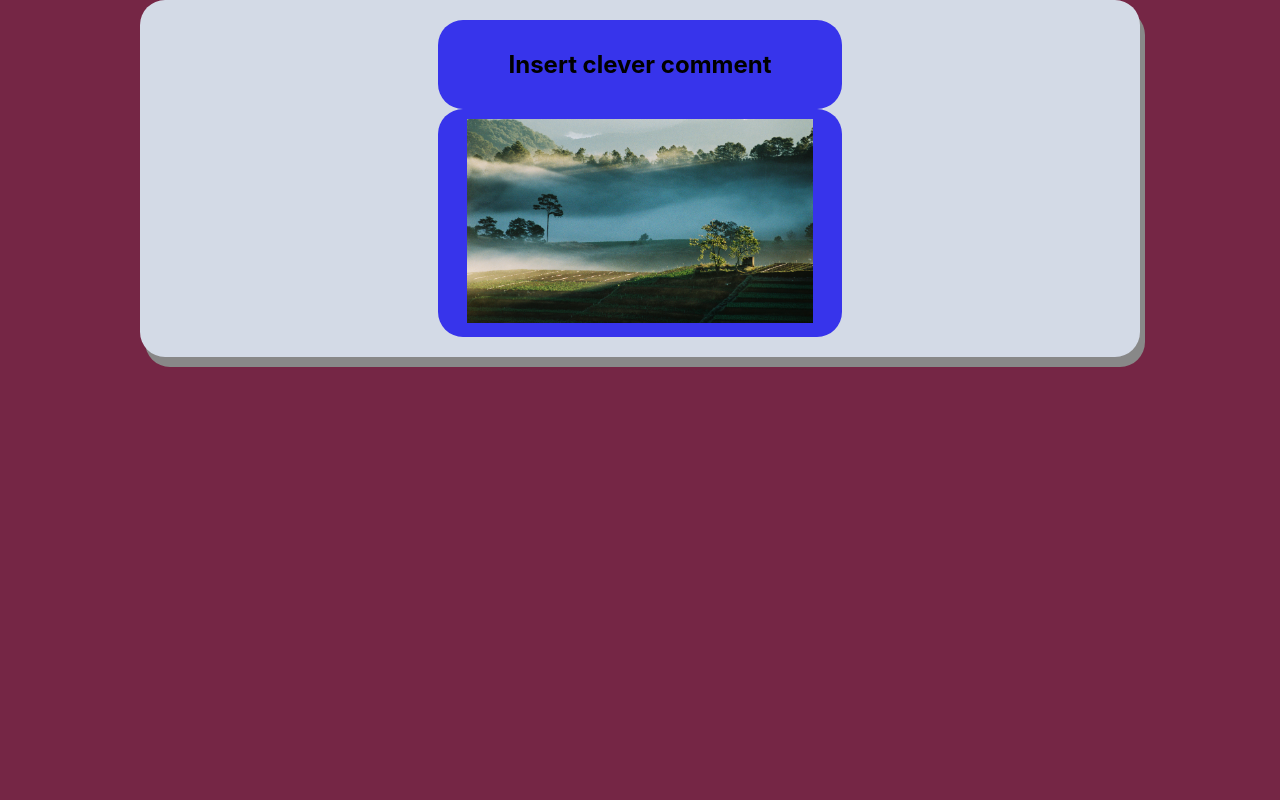
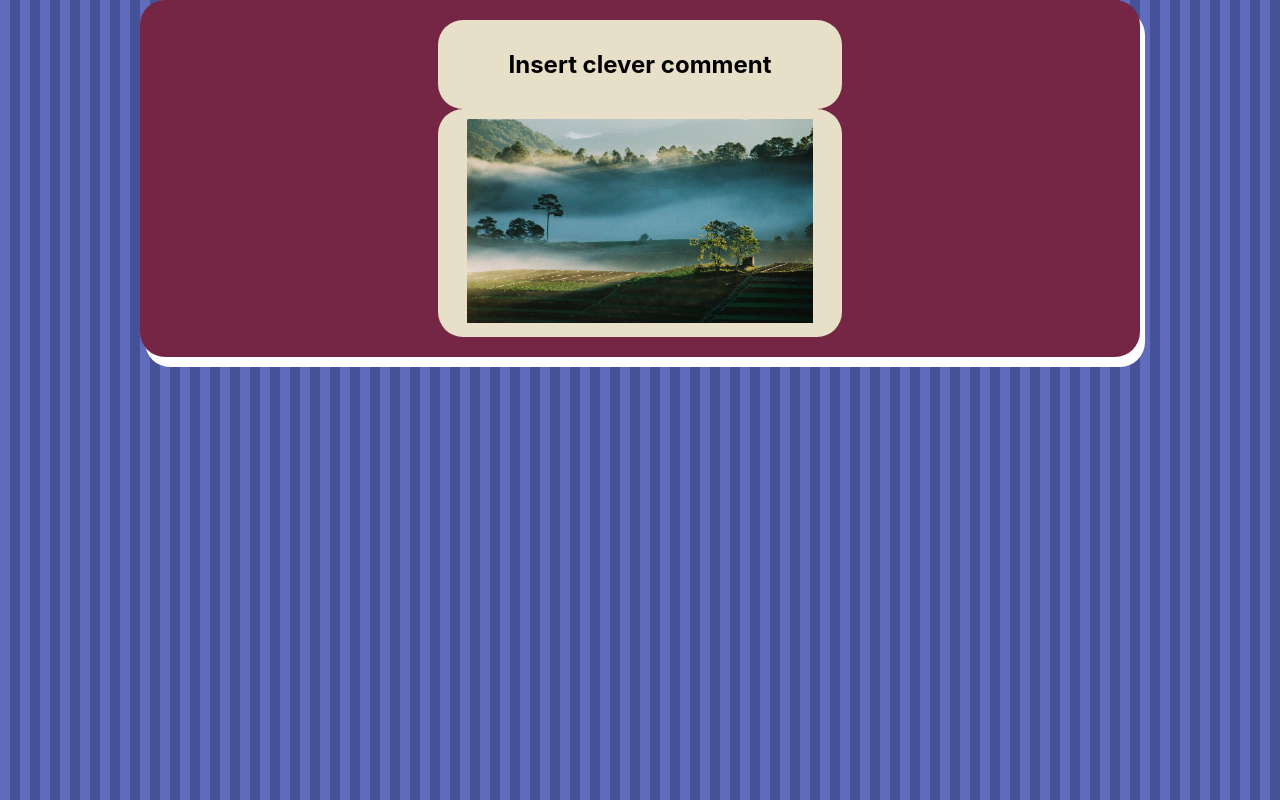
Before and after one commit to AditiSharma85/code-review-and-pair-programming-exercise, a React (Create React App) app in the folder my-app/: page / in a window 1280 px wide. Built offline with nearby package versions, Linux system fonts and the light colour scheme.

Commit message:
css modified

```diff
--- a/my-app/src/App.css
+++ b/my-app/src/App.css
@@ -1,24 +1,29 @@
 body {
-  background-color: #752645;
+  background: repeating-linear-gradient(
+  to right,
+  #606dbc,
+  #606dbc 10px,
+  #465298 10px,
+  #465298 20px
+);
 }
 
 .App {
   text-align: center;
   margin: auto;
   width: 75%;
-  background-color: #d3dae6;
+  background-color: #752645;
   border-radius: 25px;
   padding: 20px;
-  box-shadow: 5px 10px #888888;
+  box-shadow: 5px 10px white;
 }
 
 .Post {
   /*margin-top: 3%;*/
   margin: auto;
   width: 40%;
-  background-color: white;
   border-radius: 25px;
-  background: #3734eb;
+  background: #e8dfc8;
   padding: 10px;
 }
 
@@ -33,8 +38,7 @@ body {
   /*margin-top: 3%;*/
   margin: auto;
   width: 40%;
-  background-color: white;
   border-radius: 25px;
-  background: #3734eb;
+  background: #e8dfc8;
   padding: 10px;
 }
```
Also changed, not shown: 1 other file (tests, documents, lock files or other folders).
